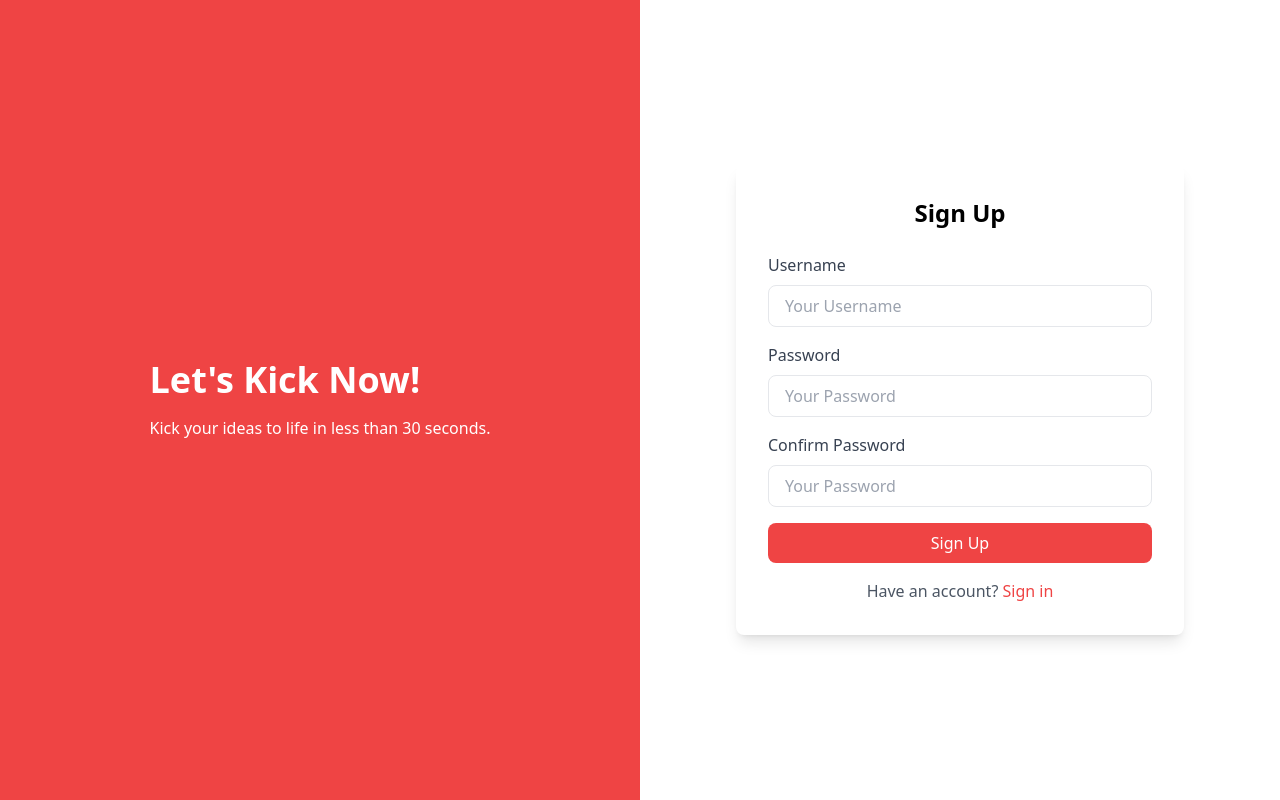
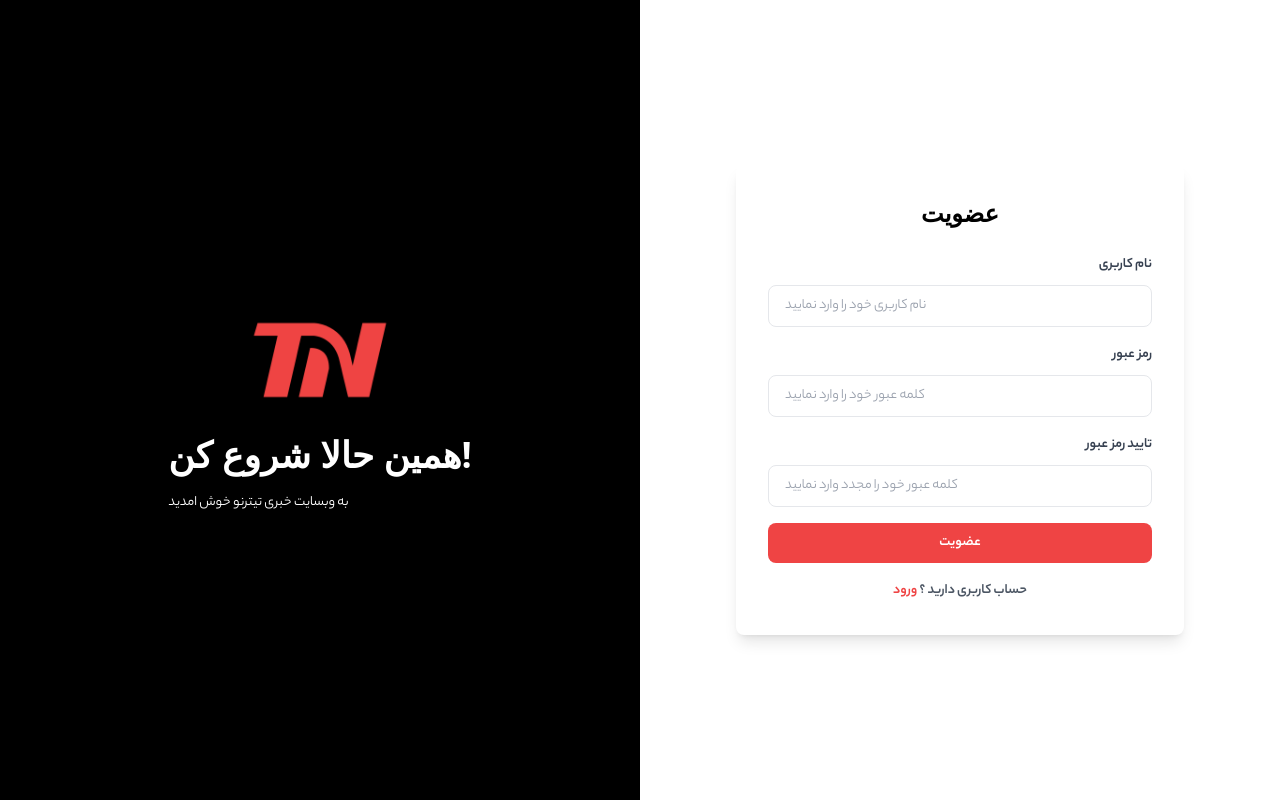
Before and after one commit to alizamanian79/titrno, a Django app: page /accounts/signup/ in a window 1280 px wide. Run offline with Django 4.2, Linux system fonts and the light colour scheme; some libraries are stand-ins or nearby versions.

Commit message:
logi ui changes

```diff
--- a/core/settings.py
+++ b/core/settings.py
@@ -24,7 +24,7 @@ SECRET_KEY = 'django-insecure-*2c^jg1z--5@^u-k1&*4y4beo&n+l^^7t*rk!oy@#r8*5s%drk
 
 # SECURITY WARNING: don't run with debug turned on in production!
 DEBUG = False
-ALLOWED_HOSTS = ['*','alizamanian79.pythonanywhere.com']
+ALLOWED_HOSTS = ['*','alizamanian79.pythonanywhere.com','https://titreno.liara.run/','0.0.0.0','127.0.0.1']
 
 
 # Application definition
--- a/core/urls.py
+++ b/core/urls.py
@@ -17,6 +17,6 @@ urlpatterns = [
     re_path(r'^static/(?P<path>.*)$', serve, {'document_root': settings.STATIC_ROOT}),
 ]
 
-if not settings.DEBUG:
+if settings.DEBUG:
     urlpatterns += static(settings.STATIC_URL, document_root=settings.STATIC_ROOT)
     urlpatterns += static(settings.MEDIA_URL, document_root=settings.MEDIA_ROOT)
--- a/templates/accounts/signup.html
+++ b/templates/accounts/signup.html
@@ -1,3 +1,6 @@
+{%load website_tags %}
+ {%load static %}
+ {% load humanizelib %}
 <!DOCTYPE html>
 <html>
 <head>
@@ -9,43 +12,55 @@
 
   <meta charset="UTF-8">
   <meta name="viewport" content="width=device-width, initial-scale=1.0">
+  <title>تیترنو</title>
+  <link rel="icon" href="{%static 'titrno.png' %}" type="image/x-icon">
+  <link href="{% static 'css/direction.css'%}" rel="stylesheet" />
+  <!-- AOS CSS -->
+  <link href="{% static 'css/aos.css'%}" rel="stylesheet" />
+  <link href="{% static 'css/global.css'%}" rel="stylesheet" />
 
+  <script src="{% static 'js/tailwind.js'%}"></script>
   <script src="https://cdn.tailwindcss.com"></script>
 
   {%include 'message.html' %}
 
-  <div class="flex flex-col md:flex-row h-screen justify-center items-center w-[100%] bg-red-500 md:bg-[white]">
+  <div class="flex flex-col md:flex-row h-screen justify-center items-center w-[100%] bg-[black] md:bg-[white]">
     <!-- Left Section -->
-    <div class="hidden md:w-1/2 md:bg-red-500 h-[100%]  md:flex justify-center items-center text-white p-10">
-      <div>
-        <h1 class="text-4xl font-bold mb-4">Let's Kick Now!</h1>
-        <p>Kick your ideas to life in less than 30 seconds.</p>
-      </div>
+    <div class="hidden md:w-1/2
+    bg-[black] h-[100%]  flex-col md:flex justify-center items-center text-white p-10">
+
+
+    <img src="{% static 'titrno.png' %}" class="w-[150px] h-[150px] objects-covered" />
+
+    <div>
+      <h1 class="text-4xl font-bold mb-4" class="font-[yekanBakht]">همین حالا شروع کن!</h1>
+      <p class="font-[yekanBakht]">به وبسایت خبری تیترنو خوش امدید</p>
     </div>
+  </div>
 
     <!-- Right Section -->
     <div class="w-[100%] md:w-1/2 bg-[transparent] flex justify-center items-center p-10">
       <div class="bg-white rounded-lg shadow-lg w-full max-w-md p-8">
-        <h2 class="text-2xl font-semibold text-center mb-6">Sign Up</h2>
+        <h2 class="text-2xl font-semibold text-center mb-6">عضویت</h2>
 
 
-         <form method="POST" action="{% url 'accounts:signup' %}">
+         <form method="POST" action="{% url 'accounts:signup' %}" class="text-right">
           {% csrf_token %}
           <div class="mb-4">
-            <label for="name" class="block mb-2 text-gray-700">Username</label>
-            <input type="text" name="username" id="name" class="w-full px-4 py-2 border rounded-lg focus:outline-none focus:ring-2 focus:ring-red-500" placeholder="Your Username" required>
+            <label for="name" class="block mb-2 text-gray-700 font-[yekanBakhtBold]">نام کاربری</label>
+            <input type="text" name="username" id="name" class="w-full px-4 py-2 border rounded-lg focus:outline-none focus:ring-2 focus:ring-red-500 font-[yekanBakht]" placeholder="نام کاربری خود را وارد نمایید" required>
           </div>
           <div class="mb-4">
-            <label for="email" class="block mb-2 text-gray-700">Password</label>
-            <input type="password" name="password1" id="email" class="w-full px-4 py-2 border rounded-lg focus:outline-none focus:ring-2 focus:ring-red-500" placeholder="Your Password">
+            <label for="email" class="block mb-2 text-gray-700 font-[yekanBakhtBold]">رمز عبور</label>
+            <input type="password" name="password1" id="email" class="font-[yekanBakht] w-full px-4 py-2 border rounded-lg focus:outline-none focus:ring-2 focus:ring-red-500 font-[yekanBakht]" placeholder="کلمه عبور خود را وارد نمایید ">
           </div>
           <div class="mb-4">
-            <label for="email" class="block mb-2 text-gray-700">Confirm Password</label>
-            <input type="password" name="password2" id="email" class="w-full px-4 py-2 border rounded-lg focus:outline-none focus:ring-2 focus:ring-red-500" placeholder="Your Password">
+            <label for="email" class="block mb-2 text-gray-700 font-[yekanBakhtBold]">تایید رمز عبور</label>
+            <input type="password" name="password2" id="email" class="font-[yekanBakht] w-full px-4 py-2 border rounded-lg focus:outline-none focus:ring-2 focus:ring-red-500 font-[yekanBakht]" placeholder="کلمه عبور خود را مجدد وارد نمایید ">
           </div>
           <button type="submit"
-           class="w-full bg-red-500 text-white py-2 rounded-lg hover:bg-red-600 transition duration-300">
-           Sign Up</button>
+           class="font-[yekanBakhtBold] w-full bg-red-500 text-white py-2 rounded-lg hover:bg-red-600 transition duration-300">
+           عضویت</button>
         </form>
 
 
@@ -53,8 +68,8 @@
 
 
         <div class="text-center mt-4">
-          <p class="text-gray-600">Have an account?
-            <a href="{% url 'accounts:login' %}" class="text-red-500 hover:underline">Sign in</a></p>
+          <p class="text-gray-600 font-[yekanBakhtBold]">حساب کاربری دارید ؟
+             <a href="{% url 'accounts:login' %}" class="text-red-500 hover:underline font-[yekanBakhtBold] ">ورود</a></p>
         </div>
       </div>
     </div>
```
Also changed, not shown: templates/accounts/login.html (+28 -14 lines).
